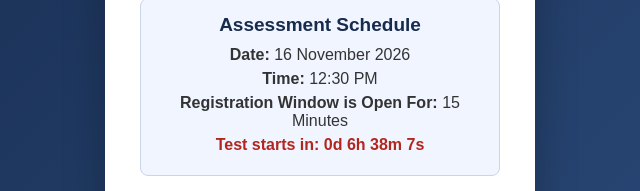
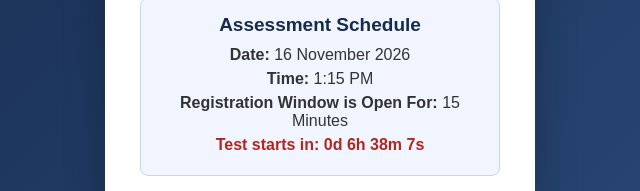
Before and after one commit to prem8485/Quiz, a plain HTML site: page index.html in a window 1280 px wide. Shown: the part 246-437 px from the top of the page, 320-960 px from the left. Drawn offline with Linux system fonts and the light colour scheme.

Commit message:
index.html

```diff
--- a/index.html
+++ b/index.html
@@ -238,7 +238,7 @@ body.test-active #testPage img{
         <div class="schedule-box" role="status" aria-live="polite">
             <h2>Assessment Schedule</h2>
             <p><strong>Date:</strong> 16 November 2026</p>
-            <p><strong>Time:</strong> 12:30 PM</p>
+            <p><strong>Time:</strong> 1:15 PM</p>
             <p><strong>Registration Window is Open For:</strong> 15 Minutes</p>
             <p id="assessmentCountdown">Checking assessment schedule...</p>
         </div>
```
